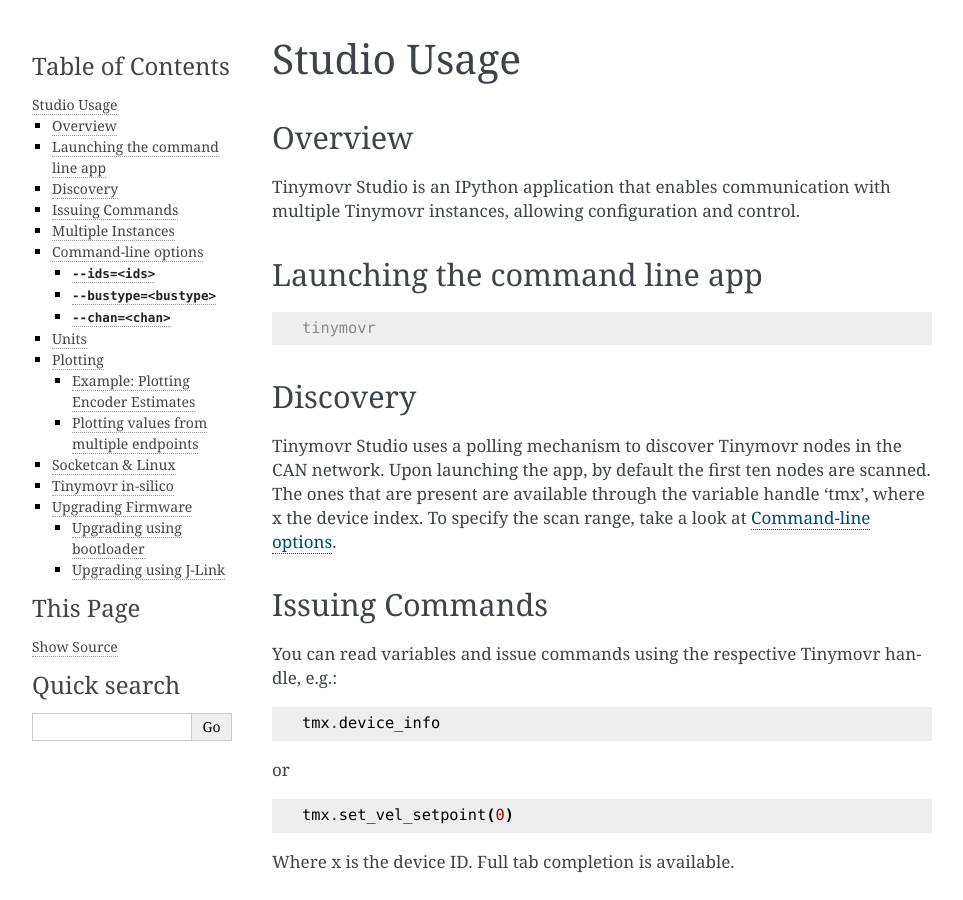
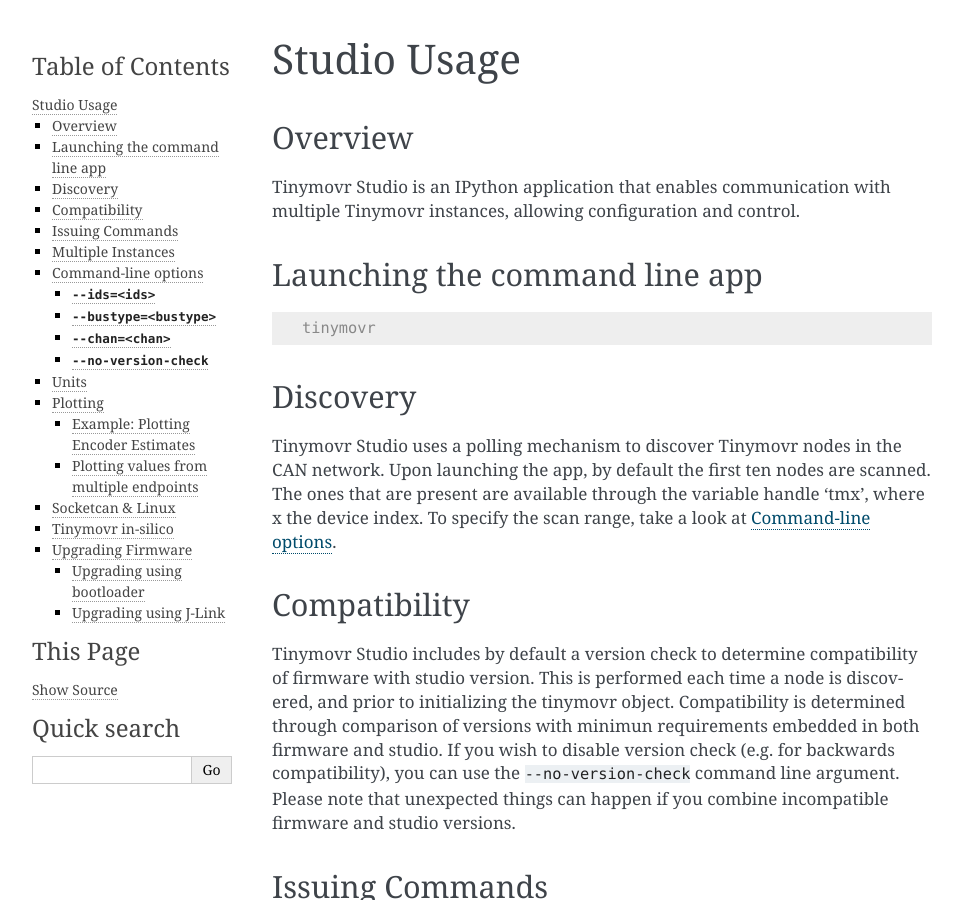
Before and after one commit to tinymovr/Tinymovr, a Sphinx documentation site: the page built from docs/studio/usage.rst, in a window 1280 px wide and 900 px high. Shown: the whole window, without its empty margins (148-1111 px from the left). Built offline with Sphinx 7.4.7, drawn with Linux system fonts in a browser that asks for light colours; some of the changed text lies outside the part shown.

Commit message:
update docs

```diff
--- a/docs/studio/usage.rst
+++ b/docs/studio/usage.rst
@@ -20,6 +20,12 @@
 #########
 
 Tinymovr Studio uses a polling mechanism to discover Tinymovr nodes in the CAN network. Upon launching the app, by default the first ten nodes are scanned. The ones that are present are available through the variable handle 'tmx', where x the device index. To specify the scan range, take a look at :ref:`command-line-options`.
+
+
+Compatibility
+#########
+
+Tinymovr Studio includes by default a version check to determine compatibility of firmware with studio version. This is performed each time a node is discovered, and prior to initializing the tinymovr object. Compatibility is determined through comparison of versions with minimun requirements embedded in both firmware and studio. If you wish to disable version check (e.g. for backwards compatibility), you can use the ``--no-version-check`` command line argument. Please note that unexpected things can happen if you combine incompatible firmware and studio versions.
 
 
 Issuing Commands
@@ -113,6 +119,11 @@
     tinymovr --bustype=robotell --chan=COM3
 
 By default, Tinymovr Studio will use slcan as the interface, and will search for CANAble/CANtact-type devices with slcan firmware. Such is the CANine adapter supplied with Tinymovr Dev Kits.
+
+``--no-version-check``
+=================
+
+Disables the firmware-studio version compatibility check that is performed by default when discovering a Tinymovr node.
 
 
 Units
```
Also changed, not shown: 1 other file.
